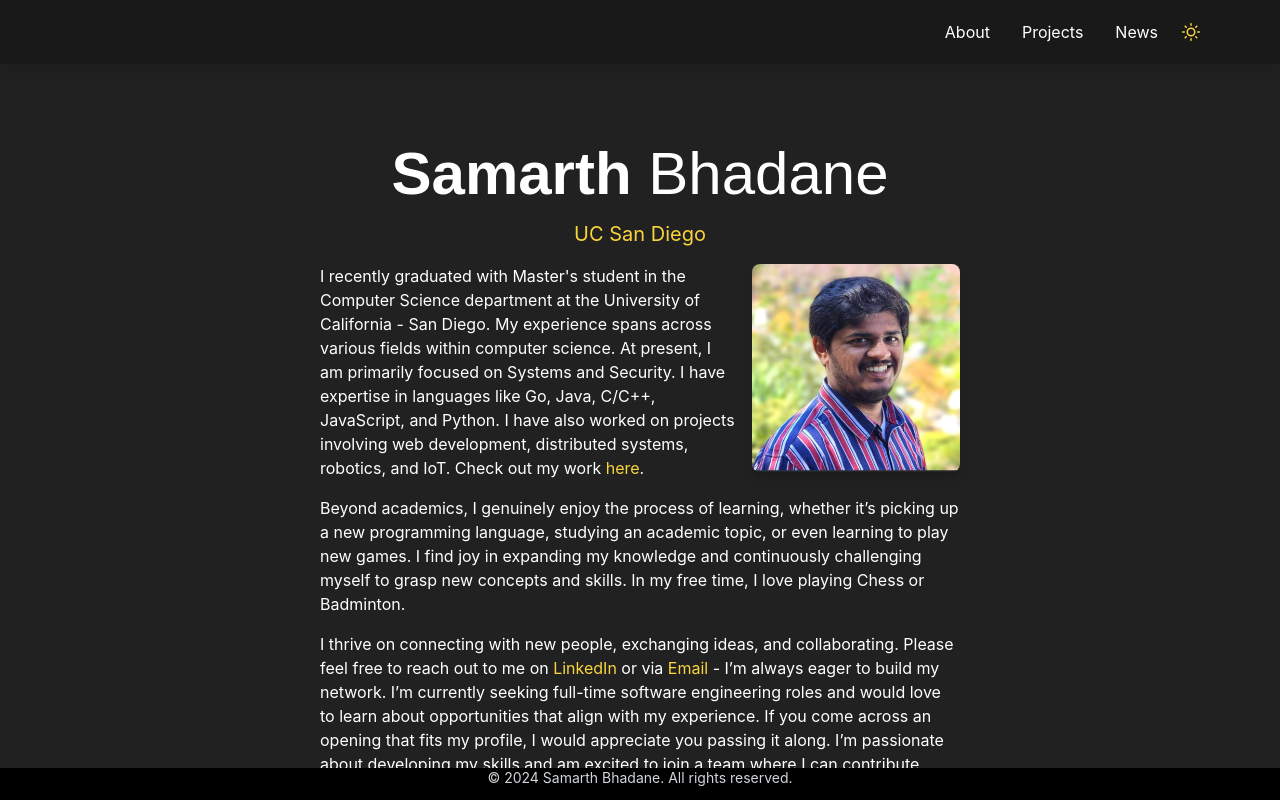
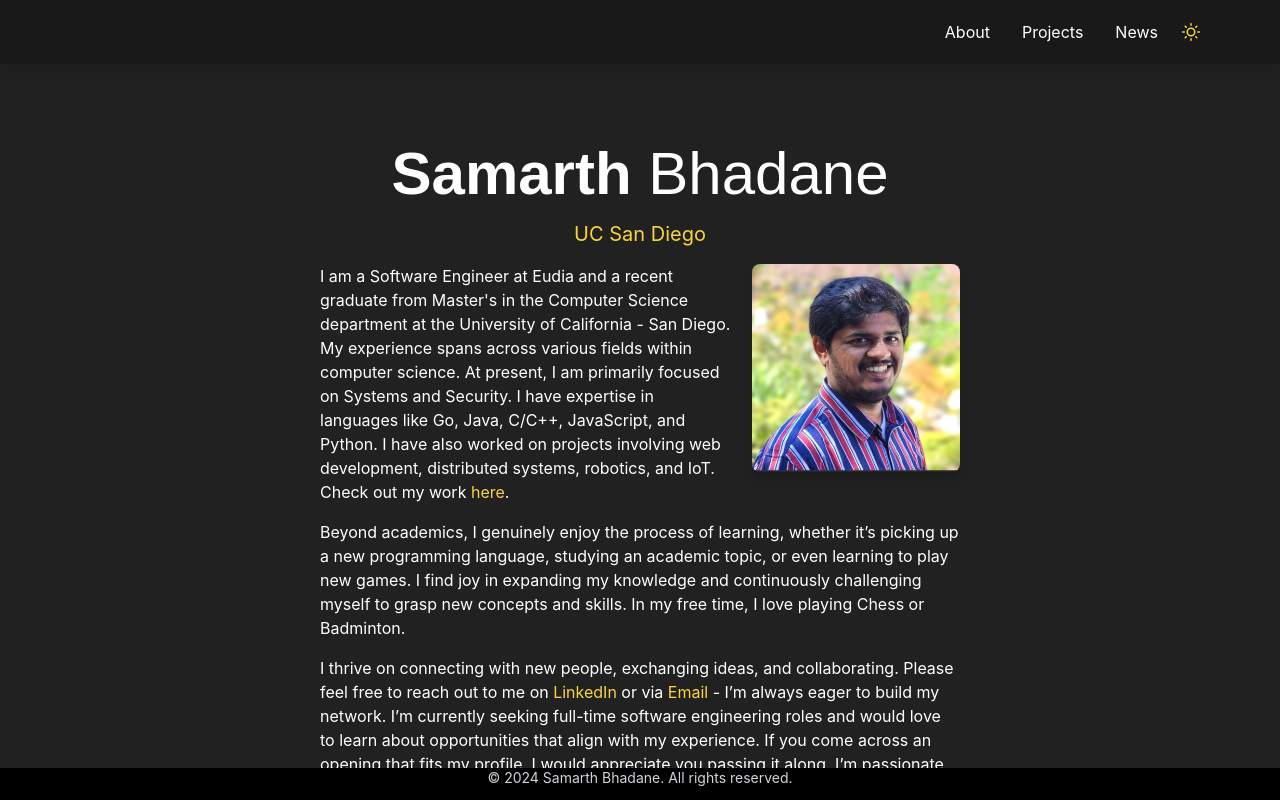
Before and after one commit to samarth9201/samarth-portfolio, a Next.js app: page / in a window 1280 px wide. Shown: the top 800 px of the page. Built offline with nearby package versions, Linux system fonts and the light colour scheme.

Commit message:
Update Experience

```diff
--- a/public/newsData.json
+++ b/public/newsData.json
@@ -1,4 +1,5 @@
 [
+    { "date": "2025-02-03", "description": "Started Working as a Software Engineer at Eudia." },
     { "date": "2024-03-01", "description": "Started Working as a TA for CSE 224." },
     { "date": "2023-09-01", "description": "Started Working as a TA for CSE 107." },
     { "date": "2023-07-01", "description": "Started Working at UCSD Health as Research Intern at Bazhlab UCSD." },
--- a/src/app/page.tsx
+++ b/src/app/page.tsx
@@ -56,8 +56,8 @@ export default function Home() {
             priority
           />
           <p className="text-lg sm:text-base mb-4">
-            I recently graduated with Master&apos;s student in the Computer Science
-            department at the University of California - San Diego. My
+            I am a Software Engineer at <Link href="https://www.eudia.com/">Eudia</Link> and a recent graduate from Master&apos;s in the Computer Science
+            department at the <Link href="https://ucsd.edu/">University of California - San Diego</Link>. My
             experience spans across various fields within computer science. At
             present, I am primarily focused on Systems and Security. I have
             expertise in languages like Go, Java, C/C++, JavaScript, and Python.
```
